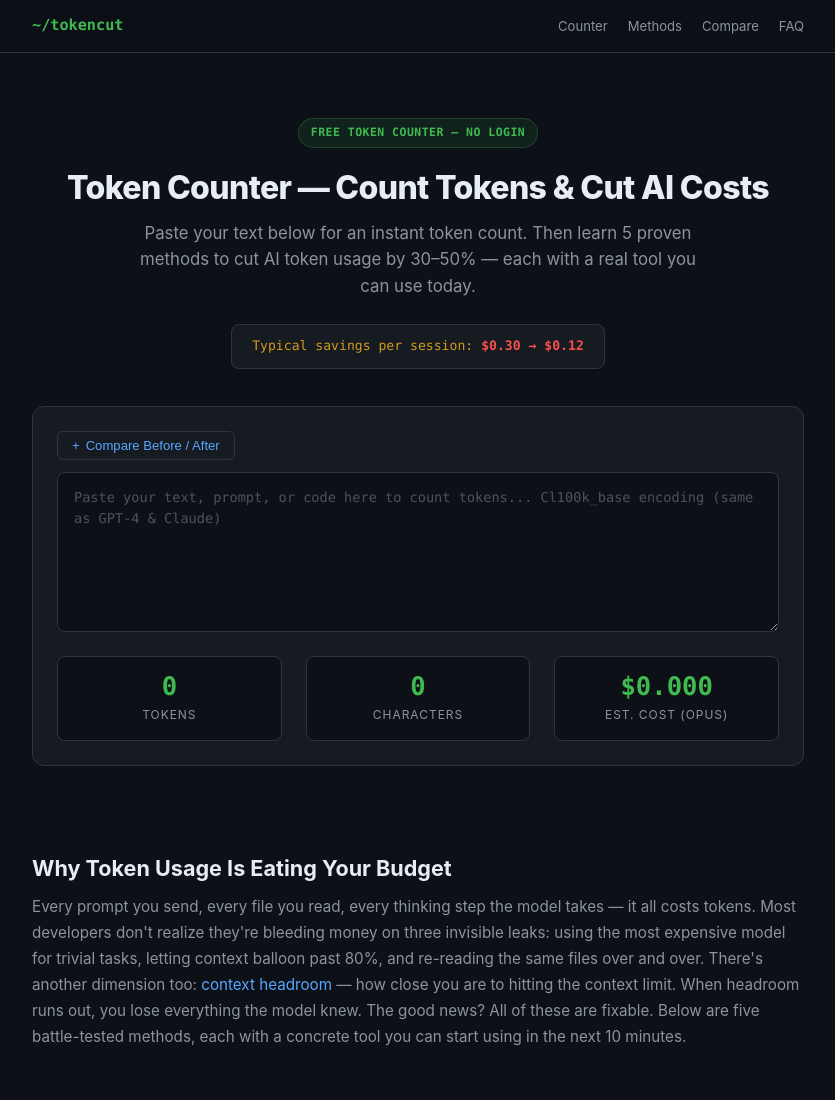
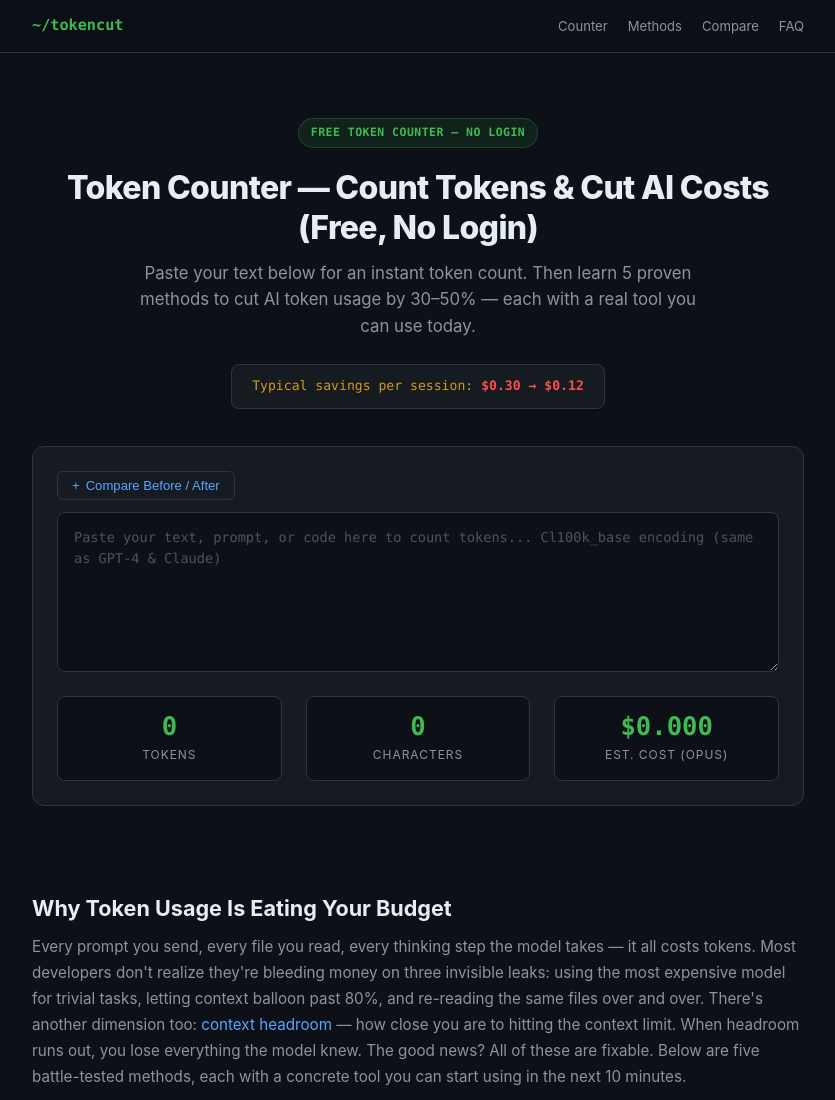
Before and after one commit to Jakeshadow/tokencut-ai, a plain HTML site: page index.html in a window 1280 px wide. Shown: the top 1100 px of the page, without its empty margins (222-1057 px from the left). Drawn offline with Linux system fonts and the light colour scheme; a script that the page names is missing.

Commit message:
seo: align H1 to title, shorten description to 115 chars

```diff
--- a/index.html
+++ b/index.html
@@ -4,7 +4,7 @@
   <meta charset="UTF-8">
   <meta name="viewport" content="width=device-width, initial-scale=1.0">
   <meta name="msvalidate.01" content="7FF70277A3901FABDFB5647507DE4541">
-  <meta name="description" content="Free online token counter — paste your text, see exact token count and cost. Plus 5 proven methods to cut AI token usage by 30-50%.">
+  <meta name="description" content="Free online token counter — paste text, see exact count and cost. 5 proven methods to cut AI token usage by 30-50%.">
   <title>Token Counter — Count Tokens & Cut AI Costs (Free, No Login)</title>
   <link rel="canonical" href="https://tokencut.org/">
   <meta name="robots" content="index, follow">
@@ -98,7 +98,7 @@
   <!-- Hero -->
   <section class="hero">
     <div class="hero-badge">FREE TOKEN COUNTER — NO LOGIN</div>
-    <h1>Token Counter — Count Tokens & Cut AI Costs</h1>
+    <h1>Token Counter — Count Tokens & Cut AI Costs (Free, No Login)</h1>
     <p class="subtitle">Paste your text below for an instant token count. Then learn 5 proven methods to cut AI token usage by 30–50% — each with a real tool you can use today.</p>
     <div class="cost-bite">
       <span>Typical savings per session:</span>
```
